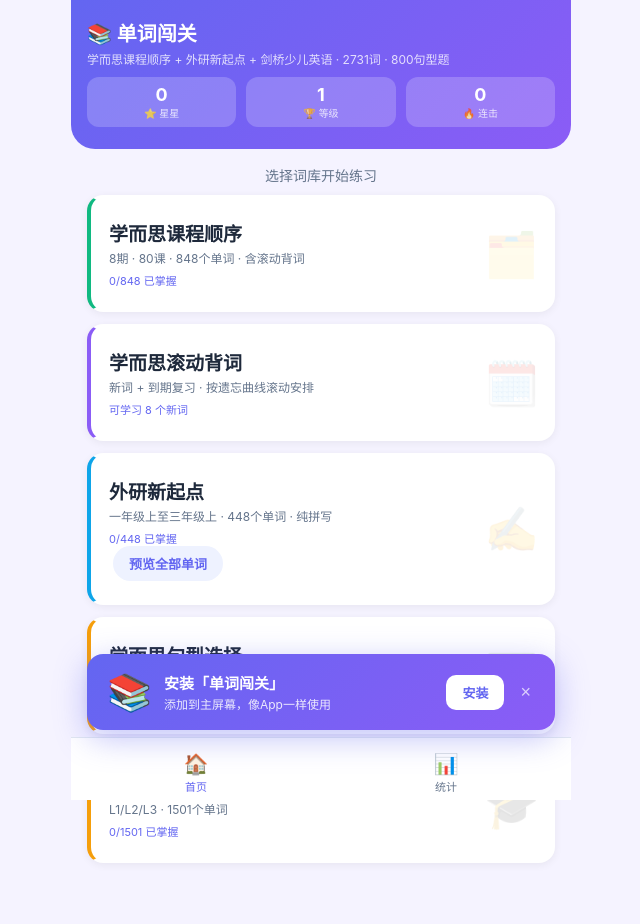
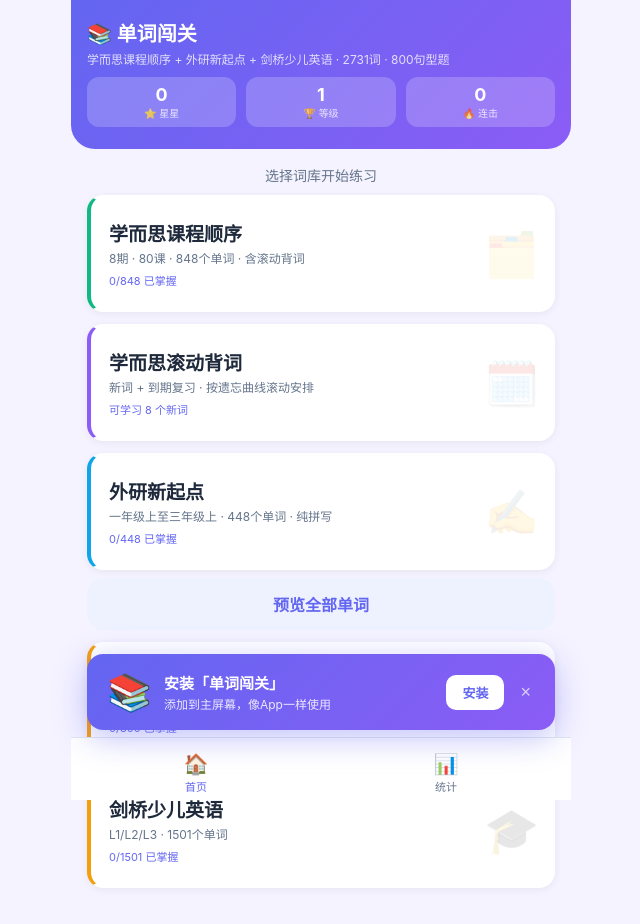
Before and after one commit to xueyangao33-star/word-game, a plain HTML site: page index.html in a window 1280 px wide. Shown: the whole page, without its empty margins (319-959 px from the left). Drawn offline with Linux system fonts and the light colour scheme.

Commit message:
Make word preview button standalone

```diff
--- a/index.html
+++ b/index.html
@@ -184,9 +184,9 @@ body{font-family:-apple-system,BlinkMacSystemFont,"Segoe UI",Roboto,sans-serif;b
     <h3>外研新起点</h3>
     <p>一年级上至三年级上 · 448个单词 · 纯拼写</p>
     <div class="pi" id="wy-prog">0/448 已掌握</div>
-    <button class="btn btn2 btn-sm" onclick="event.stopPropagation();enterWYPreview()">预览全部单词</button>
     <div class="badge">✍️</div>
   </div>
+  <button class="btn btn2" style="margin:-4px 0 12px" onclick="enterWYPreview()">预览全部单词</button>
 
 
   <div class="bk" style="border-left:4px solid #F59E0B" onclick="enterXESP()">
```
